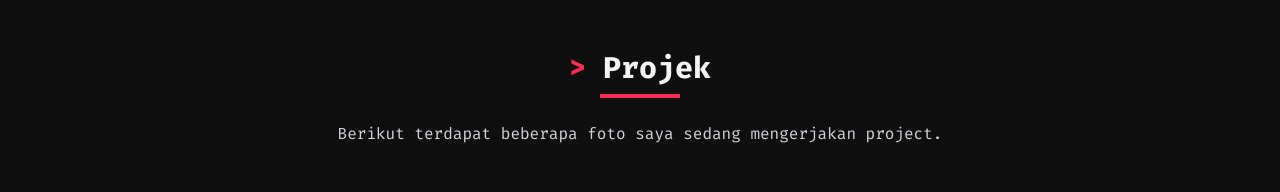
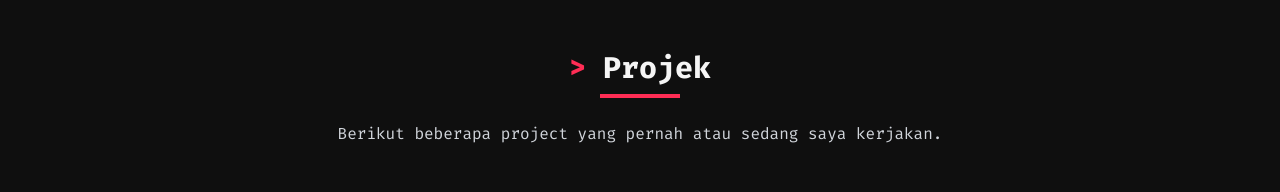
Before and after one commit to SyhrlmyZID/portfolio-syhrlmyzid, a React (Vite) app: page / in a window 1280 px wide. Shown: the part 2220-2412 px from the top of the page. Built offline with nearby package versions, Linux system fonts and the light colour scheme.

Commit message:
Perubahan UI Pada Project.tsx

```diff
--- a/src/components/Projects.tsx
+++ b/src/components/Projects.tsx
@@ -59,7 +59,7 @@ const Projects = () => {
           </h2>
           <div className="w-20 h-1 bg-hacker-red mx-auto mb-6"></div>
           <p className="text-gray-300 font-code">
-            Berikut terdapat beberapa foto saya sedang mengerjakan project.
+            Berikut beberapa project yang pernah atau sedang saya kerjakan.
           </p>
         </div>
 
```
